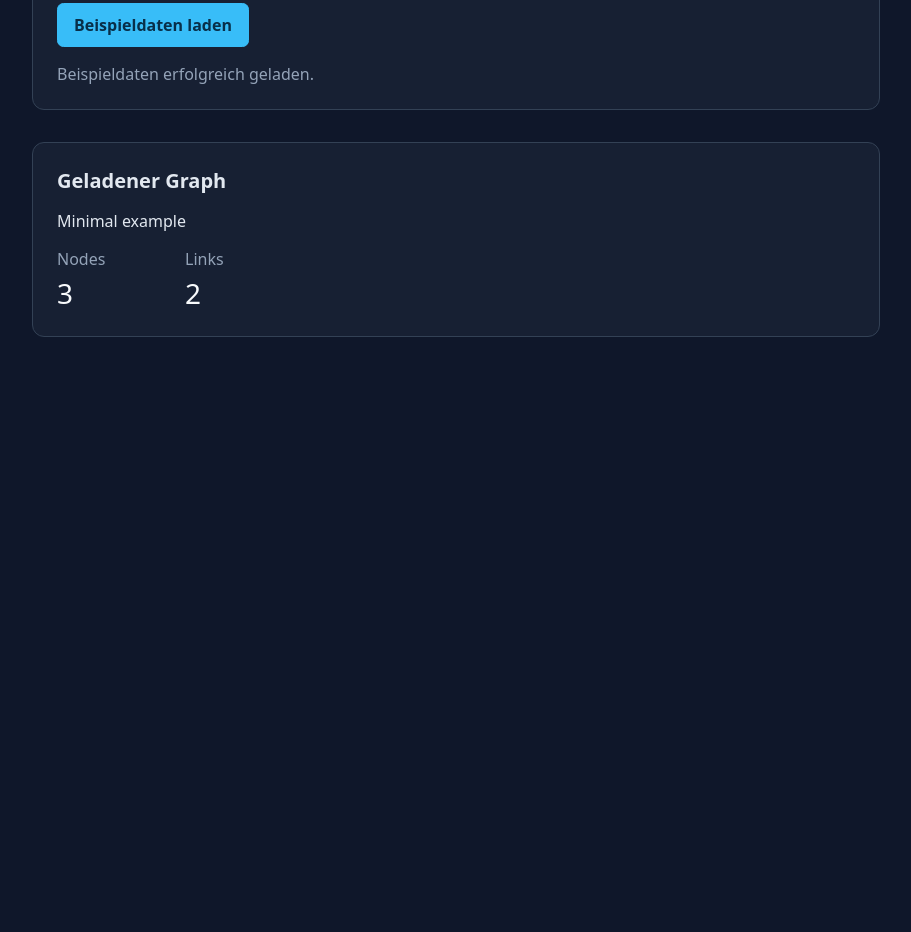
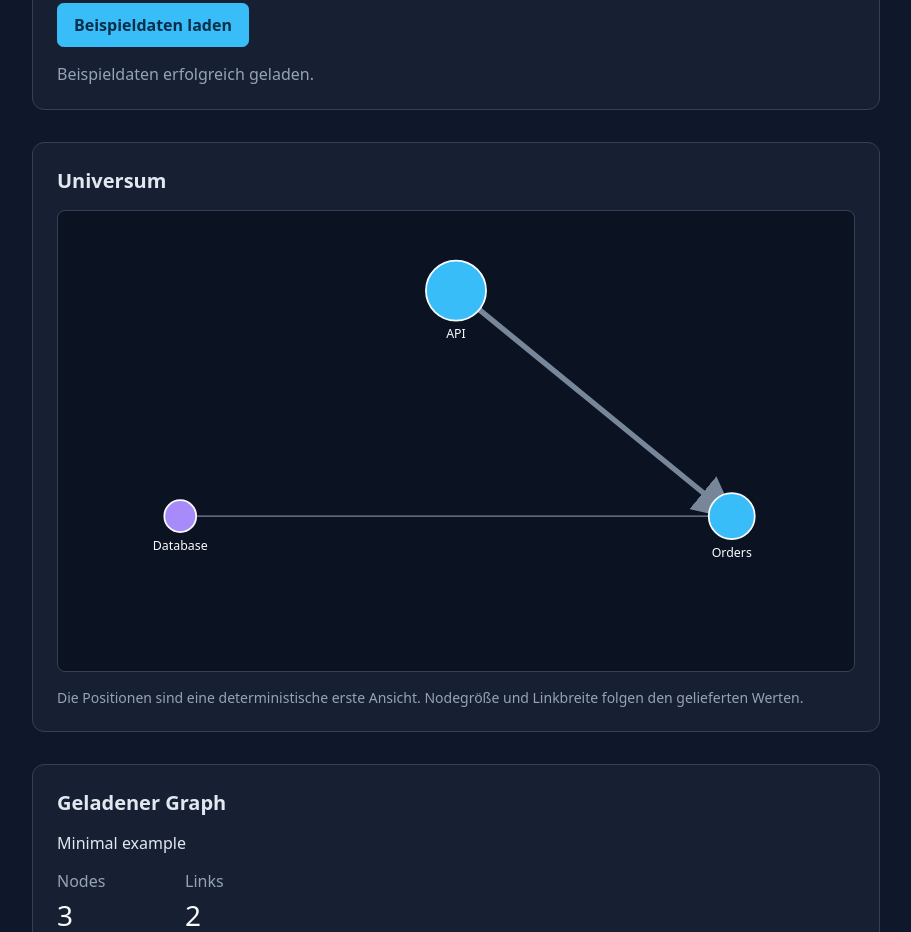
Before and after one commit to RalfHuesing/CodeVisualisierung, a website built with Vite: page apps/viewer/index.html in a window 1280 px wide. Shown: the part 526-1458 px from the top of the page, without its empty margins (184-1095 px from the left). Before the commit the page ends 911 px from the top, so only its background shows below. Built offline with nearby package versions, Linux system fonts and the light colour scheme.

Commit message:
feat(viewer): render loaded graph

```diff
--- a/apps/viewer/index.html
+++ b/apps/viewer/index.html
@@ -29,6 +29,12 @@
         </div>
       </section>
 
+      <section class="visualization-panel" aria-labelledby="visualization-title">
+        <h2 id="visualization-title">Universum</h2>
+        <svg id="graph-canvas" class="graph-canvas" role="img" aria-label="Graphvisualisierung"></svg>
+        <p class="visualization-note">Die Positionen sind eine deterministische erste Ansicht. Nodegröße und Linkbreite folgen den gelieferten Werten.</p>
+      </section>
+
       <section class="graph-summary" aria-labelledby="summary-title">
         <h2 id="summary-title">Geladener Graph</h2>
         <p id="graph-title">Noch kein Graph geladen.</p>
--- a/apps/viewer/src/main.js
+++ b/apps/viewer/src/main.js
@@ -1,5 +1,6 @@
 import sampleGraph from "../../../contracts/graph-universe/fixtures/minimal.json";
 import { normalizeGraph, parseGraphText, validateGraph } from "./domain/graph.js";
+import { renderGraph } from "./visualization.js";
 
 const fileInput = document.querySelector("#graph-file");
 const dropZone = document.querySelector("#drop-zone");
@@ -10,6 +11,7 @@ const errorList = document.querySelector("#graph-error-list");
 const graphTitle = document.querySelector("#graph-title");
 const nodeCount = document.querySelector("#node-count");
 const linkCount = document.querySelector("#link-count");
+const graphCanvas = document.querySelector("#graph-canvas");
 
 loadSampleGraph();
 
@@ -72,6 +74,7 @@ function loadSampleGraph() {
 function showGraph(graph, sourceName) {
   errorsPanel.hidden = true;
   errorList.replaceChildren();
+  renderGraph(graphCanvas, graph);
   graphTitle.textContent = graph.meta?.title ?? sourceName;
   nodeCount.textContent = String(graph.nodes.length);
   linkCount.textContent = String(graph.links.length);
--- a/apps/viewer/src/styles.css
+++ b/apps/viewer/src/styles.css
@@ -33,6 +33,7 @@ body {
 
 .app-header,
 .import-panel,
+.visualization-panel,
 .graph-summary {
   display: grid;
   gap: 1rem;
@@ -80,12 +81,48 @@ dt {
 }
 
 .import-panel,
+.visualization-panel,
 .graph-summary {
   padding: 1.5rem;
   border: 1px solid var(--border);
   border-radius: 0.75rem;
   background: var(--card);
   color: var(--card-foreground);
+}
+
+.graph-canvas {
+  display: block;
+  width: 100%;
+  min-height: 20rem;
+  border: 1px solid var(--border);
+  border-radius: 0.5rem;
+  background: #0b1222;
+}
+
+.graph-link {
+  stroke: #94a3b8;
+  stroke-linecap: round;
+  opacity: 0.8;
+}
+
+.graph-node {
+  cursor: default;
+}
+
+.graph-node circle {
+  stroke: #f8fafc;
+  stroke-width: 2;
+}
+
+.graph-node-label {
+  fill: var(--foreground);
+  font-size: 0.875rem;
+  text-anchor: middle;
+}
+
+.visualization-note {
+  color: var(--muted-foreground);
+  font-size: 0.875rem;
 }
 
 .drop-zone {
@@ -183,6 +220,7 @@ dd {
   }
 
   .import-panel,
+  .visualization-panel,
   .graph-summary {
     padding: 1rem;
   }
--- /dev/null
+++ b/apps/viewer/src/visualization.js
@@ -0,0 +1,169 @@
+const SVG_NAMESPACE = "http://www.w3.org/2000/svg";
+
+export const VIEWER_CONFIG = Object.freeze({
+  canvas: Object.freeze({
+    height: 520,
+    padding: 90,
+    width: 900
+  }),
+  link: Object.freeze({
+    maxWidth: 6,
+    minWidth: 1.5
+  }),
+  node: Object.freeze({
+    colors: Object.freeze(["#38bdf8", "#a78bfa", "#34d399", "#fbbf24"]),
+    maxRadius: 34,
+    minRadius: 18
+  })
+});
+
+export function createGraphLayout(graph) {
+  const nodeMetric = findNodeMetric(graph);
+  const nodeValues = graph.nodes.map((node) => node.metrics?.[nodeMetric]).filter(Number.isFinite);
+  const linkValues = graph.links.map((link) => getLinkValue(link)).filter(Number.isFinite);
+  const nodesById = new Map();
+  const nodes = graph.nodes.map((node, index) => {
+    const position = getNodePosition(index, graph.nodes.length);
+    const layoutNode = {
+      ...node,
+      color: getNodeColor(node, graph),
+      radius: scaleValue(node.metrics?.[nodeMetric], nodeValues, VIEWER_CONFIG.node.minRadius, VIEWER_CONFIG.node.maxRadius),
+      x: position.x,
+      y: position.y
+    };
+    nodesById.set(node.id, layoutNode);
+    return layoutNode;
+  });
+  const links = graph.links.map((link) => ({
+    ...link,
+    sourceNode: nodesById.get(link.source),
+    targetNode: nodesById.get(link.target),
+    width: scaleValue(getLinkValue(link), linkValues, VIEWER_CONFIG.link.minWidth, VIEWER_CONFIG.link.maxWidth)
+  }));
+
+  return { links, nodes, nodeMetric };
+}
+
+export function findNodeMetric(graph) {
+  const metricNames = Object.keys(graph.metricDefinitions ?? {});
+  return metricNames.find((name) => graph.nodes.some((node) => Number.isFinite(node.metrics?.[name]))) ?? null;
+}
+
+export function scaleValue(value, values, outputMin, outputMax) {
+  if (!Number.isFinite(value) || values.length === 0) {
+    return (outputMin + outputMax) / 2;
+  }
+
+  const inputMin = Math.min(...values);
+  const inputMax = Math.max(...values);
+  if (inputMin === inputMax) {
+    return (outputMin + outputMax) / 2;
+  }
+
+  const ratio = (value - inputMin) / (inputMax - inputMin);
+  return outputMin + Math.min(1, Math.max(0, ratio)) * (outputMax - outputMin);
+}
+
+export function renderGraph(svg, graph) {
+  const layout = createGraphLayout(graph);
+  svg.replaceChildren();
+  svg.setAttribute("viewBox", `0 0 ${VIEWER_CONFIG.canvas.width} ${VIEWER_CONFIG.canvas.height}`);
+  svg.setAttribute("aria-label", `${graph.meta?.title ?? "Graph"}: ${layout.nodes.length} Nodes, ${layout.links.length} Links`);
+
+  const defs = createSvgElement("defs");
+  defs.append(createArrowMarker());
+  const linkGroup = createSvgElement("g");
+  linkGroup.classList.add("graph-links");
+  layout.links.forEach((link) => linkGroup.append(createLinkElement(link)));
+  const nodeGroup = createSvgElement("g");
+  nodeGroup.classList.add("graph-nodes");
+  layout.nodes.forEach((node) => nodeGroup.append(createNodeElement(node)));
+  svg.append(defs, linkGroup, nodeGroup);
+
+  return layout;
+}
+
+function createArrowMarker() {
+  const marker = createSvgElement("marker");
+  marker.setAttribute("id", "graph-arrow");
+  marker.setAttribute("markerHeight", "8");
+  marker.setAttribute("markerWidth", "8");
+  marker.setAttribute("orient", "auto");
+  marker.setAttribute("refX", "7");
+  marker.setAttribute("refY", "4");
+  marker.setAttribute("viewBox", "0 0 8 8");
+  const path = createSvgElement("path");
+  path.setAttribute("d", "M 0 0 L 8 4 L 0 8 z");
+  path.setAttribute("fill", "#94a3b8");
+  marker.append(path);
+  return marker;
+}
+
+function createLinkElement(link) {
+  const line = createSvgElement("line");
+  line.classList.add("graph-link");
+  line.dataset.source = link.source;
+  line.dataset.target = link.target;
+  line.setAttribute("stroke-width", String(link.width));
+  line.setAttribute("x1", String(link.sourceNode.x));
+  line.setAttribute("x2", String(link.targetNode.x));
+  line.setAttribute("y1", String(link.sourceNode.y));
+  line.setAttribute("y2", String(link.targetNode.y));
+  if (link.directed) {
+    line.setAttribute("marker-end", "url(#graph-arrow)");
+  }
+  return line;
+}
+
+function createNodeElement(node) {
+  const group = createSvgElement("g");
+  group.classList.add("graph-node");
+  group.dataset.nodeId = node.id;
+  group.setAttribute("role", "img");
+  group.setAttribute("aria-label", node.label ?? node.id);
+  group.setAttribute("transform", `translate(${node.x} ${node.y})`);
+
+  const circle = createSvgElement("circle");
+  circle.setAttribute("fill", node.color);
+  circle.setAttribute("r", String(node.radius));
+  const label = createSvgElement("text");
+  label.classList.add("graph-node-label");
+  label.textContent = node.label ?? node.id;
+  label.setAttribute("y", String(node.radius + 20));
+  group.append(circle, label);
+  return group;
+}
+
+function createSvgElement(tagName) {
+  return document.createElementNS(SVG_NAMESPACE, tagName);
+}
+
+function getNodePosition(index, nodeCount) {
+  const centerX = VIEWER_CONFIG.canvas.width / 2;
+  const centerY = VIEWER_CONFIG.canvas.height / 2;
+  if (nodeCount === 1) {
+    return { x: centerX, y: centerY };
+  }
+
+  const orbitX = centerX - VIEWER_CONFIG.canvas.padding;
+  const orbitY = centerY - VIEWER_CONFIG.canvas.padding;
+  const angle = -Math.PI / 2 + (index * 2 * Math.PI) / nodeCount;
+  return {
+    x: centerX + Math.cos(angle) * orbitX,
+    y: centerY + Math.sin(angle) * orbitY
+  };
+}
+
+function getNodeColor(node, graph) {
+  const kinds = [...new Set(graph.nodes.map((item) => item.kind ?? "node"))];
+  const kindIndex = kinds.indexOf(node.kind ?? "node");
+  return VIEWER_CONFIG.node.colors[kindIndex % VIEWER_CONFIG.node.colors.length];
+}
+
+function getLinkValue(link) {
+  if (Number.isFinite(link.weight)) {
+    return link.weight;
+  }
+
+  return Object.values(link.metrics ?? {}).find(Number.isFinite) ?? 1;
+}
```
Also changed, not shown: apps/viewer/tests/viewer.spec.js (+3 -0 lines), tests/visualization.test.mjs (added, +25 -0 lines).
